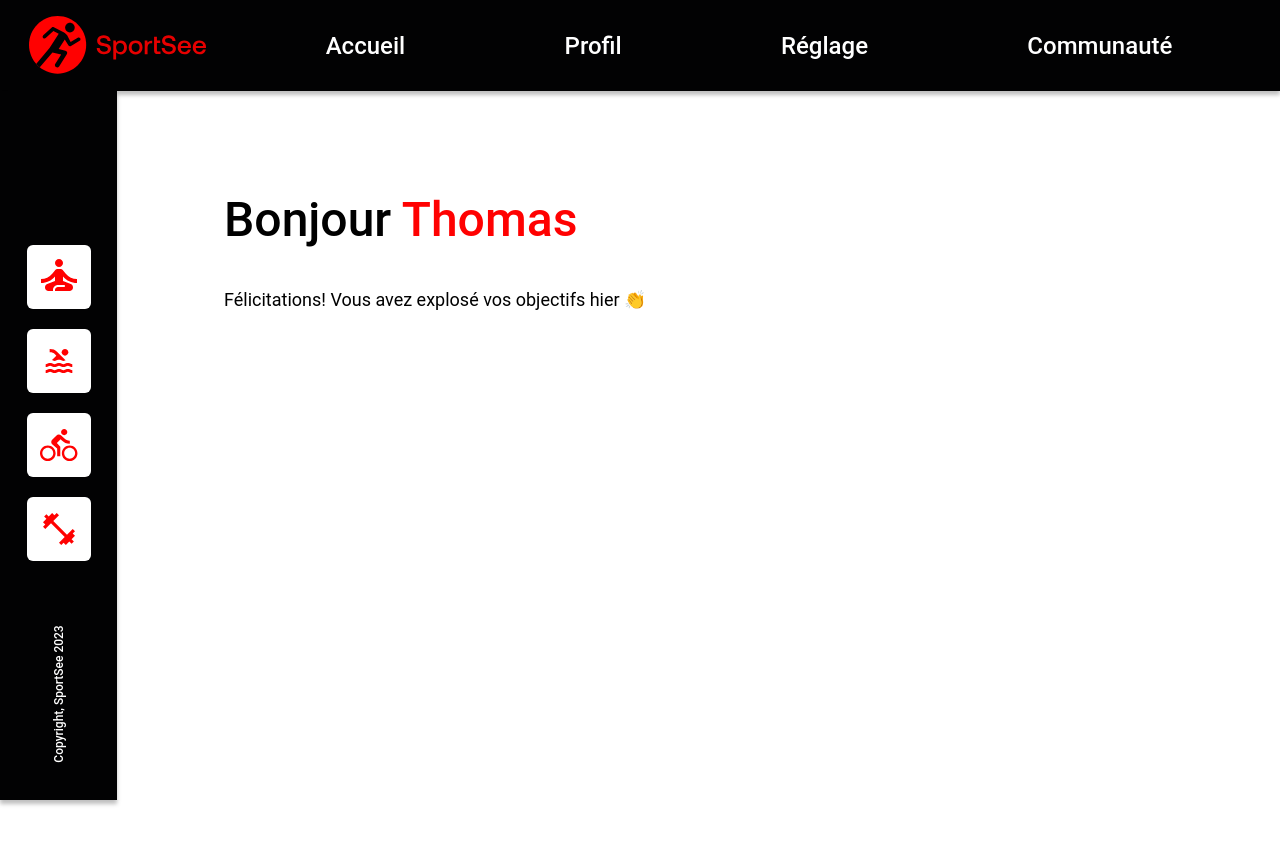
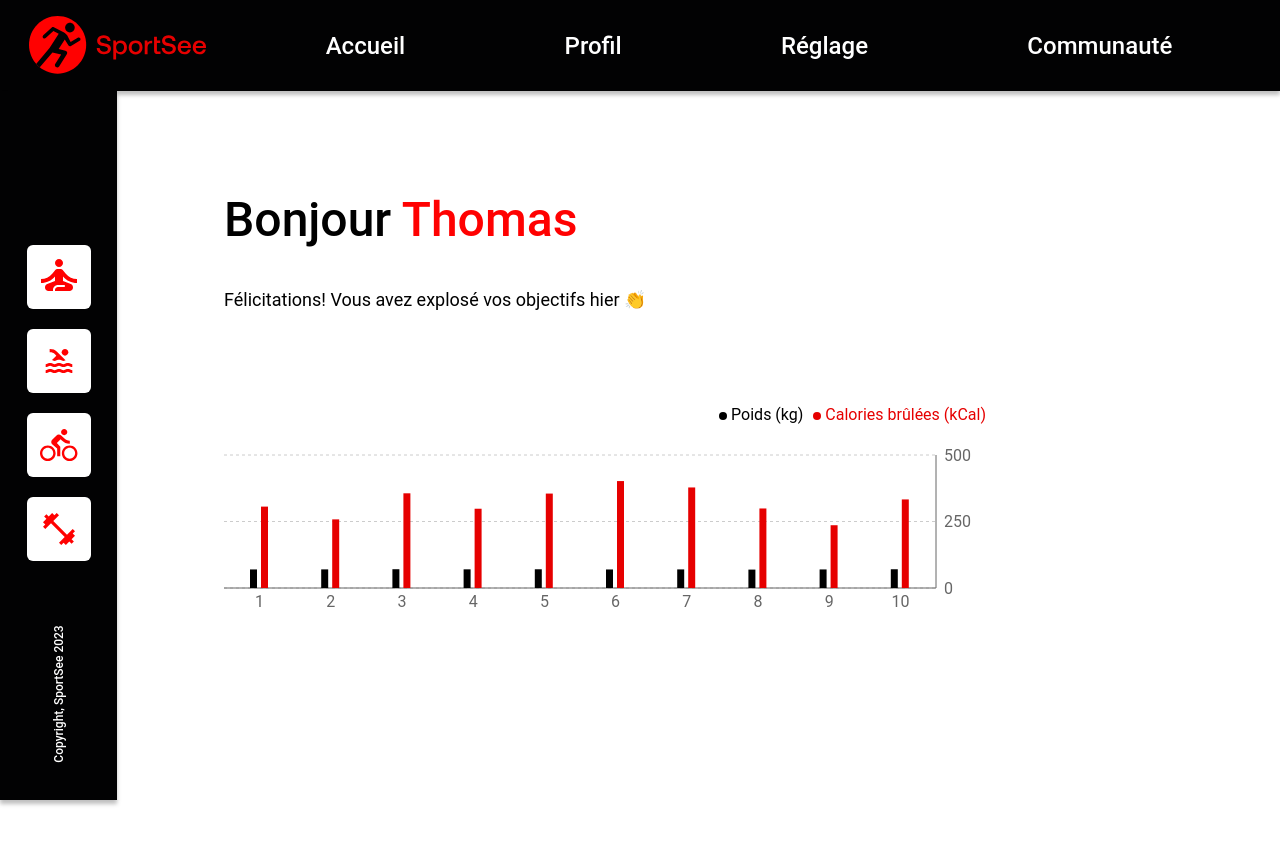
Before and after one commit to JohanPeraldi/sportsee, a React (Create React App) app: page / in a window 1280 px wide. Shown: the top 844 px of the page. Built offline with nearby package versions, Linux system fonts and the light colour scheme.

Commit message:
Add DailyActivity Recharts component

```diff
--- a/package.json
+++ b/package.json
@@ -9,6 +9,7 @@
     "react": "^18.2.0",
     "react-dom": "^18.2.0",
     "react-scripts": "5.0.1",
+    "recharts": "^2.2.0",
     "web-vitals": "^2.1.4"
   },
   "scripts": {
--- a/src/App.js
+++ b/src/App.js
@@ -1,3 +1,4 @@
+import DailyActivity from './components/DailyActivity/DailyActivity';
 import Header from './components/Header/Header';
 import HorizontalNav from './components/HorizontalNav/HorizontalNav';
 import VerticalNav from './components/VerticalNav/VerticalNav';
@@ -13,6 +14,7 @@ function App() {
         <VerticalNav />
         <InnerWrapper>
           <Header />
+          <DailyActivity />
         </InnerWrapper>
       </OuterWrapper>
     </div>
--- /dev/null
+++ b/src/components/DailyActivity/DailyActivity.jsx
@@ -0,0 +1,120 @@
+import {
+  BarChart,
+  Bar,
+  CartesianGrid,
+  Legend,
+  Tooltip,
+  XAxis,
+  YAxis,
+} from 'recharts';
+const data = [
+  {
+    name: '1',
+    'Poids (kg)': 69.8,
+    'Calories brûlées (kCal)': 306,
+  },
+  {
+    name: '2',
+    'Poids (kg)': 70,
+    'Calories brûlées (kCal)': 258,
+  },
+  {
+    name: '3',
+    'Poids (kg)': 70.6,
+    'Calories brûlées (kCal)': 356,
+  },
+  {
+    name: '4',
+    'Poids (kg)': 70.2,
+    'Calories brûlées (kCal)': 298,
+  },
+  {
+    name: '5',
+    'Poids (kg)': 70.4,
+    'Calories brûlées (kCal)': 355,
+  },
+  {
+    name: '6',
+    'Poids (kg)': 69.7,
+    'Calories brûlées (kCal)': 402,
+  },
+  {
+    name: '7',
+    'Poids (kg)': 69.9,
+    'Calories brûlées (kCal)': 378,
+  },
+  {
+    name: '8',
+    'Poids (kg)': 69.2,
+    'Calories brûlées (kCal)': 299,
+  },
+  {
+    name: '9',
+    'Poids (kg)': 69.8,
+    'Calories brûlées (kCal)': 236,
+  },
+  {
+    name: '10',
+    'Poids (kg)': 70.5,
+    'Calories brûlées (kCal)': 333,
+  },
+];
+
+export default function DailyActivity() {
+  const tooltipContentStyle = {
+    background: '#E60000',
+    padding: 6,
+  };
+
+  const tooltipItemStyle = {
+    background: '#E60000',
+    color: 'white',
+  };
+
+  const tooltipLabelStyle = {};
+
+  const tooltipWrapperStyle = {
+    color: 'orange',
+  };
+
+  return (
+    <BarChart
+      width={835}
+      height={320}
+      data={data}
+      margin={{
+        top: 77,
+        right: 63,
+        left: 0,
+        bottom: 30,
+      }}
+    >
+      <CartesianGrid strokeDasharray="3 3" vertical={false} />
+      <XAxis dataKey="name" tickLine={false} />
+      <YAxis
+        datakey="Poids (kg)"
+        orientation="right"
+        tickCount="3"
+        tickLine={false}
+      />
+      <Tooltip
+        contentStyle={tooltipContentStyle}
+        itemStyle={tooltipItemStyle}
+        labelStyle={tooltipLabelStyle}
+        wrapperStyle={tooltipWrapperStyle}
+        offset={42}
+        separator=""
+      />
+      <Legend
+        align="right"
+        height={50}
+        iconSize={8}
+        iconType="circle"
+        verticalAlign="top"
+        width={500}
+      />
+      <Bar barSize={7} dataKey="Poids (kg)" fill="#000000" />
+      <Bar barSize={7} dataKey="Calories brûlées (kCal)" fill="#e60000" />
+    </BarChart>
+  );
+}
```
Also changed, not shown: src/components/DailyActivity/DailyActivity.module.css (added), 1 other file (tests, documents, lock files or other folders).
